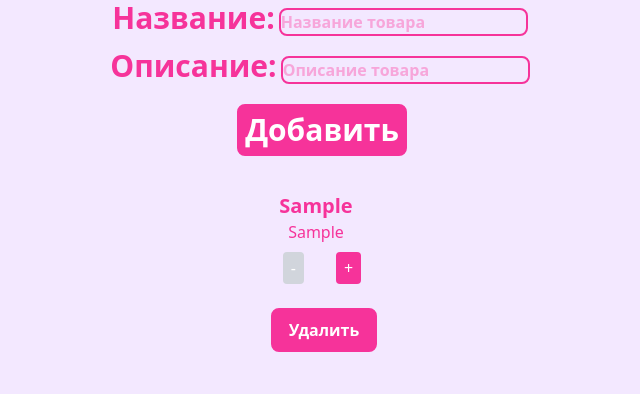
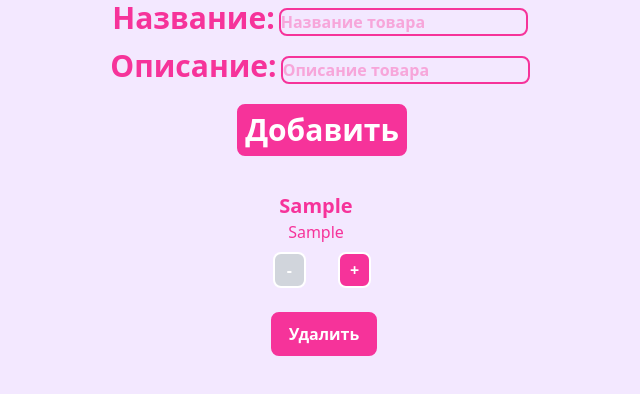
Before and after one commit to hio1337/C-Users-csgop-OneDrive-Guide-DAO-project-10-tailwind, a React (Vite) app in the folder Guide-DAO-project-10-tailwind/my-project/: page / in a window 1280 px wide. Both pictures are taken after typing "Sample", "Sample" into the empty fields and a click on the input "Добавить". Shown: the top 394 px of the page, without its empty margins (318-958 px from the left). Built offline with nearby package versions, Linux system fonts and the light colour scheme; no server answers.

Commit message:
Update item.jsx

```diff
--- a/Guide-DAO-project-10-tailwind/my-project/src/item.jsx
+++ b/Guide-DAO-project-10-tailwind/my-project/src/item.jsx
@@ -27,14 +27,14 @@ export default function Item(props) {
       </div>
       <div className="item-quantity flex items-center space-x-4 mt-2">
         <button
-          className="item-less bg-pink-500 text-white px-2 py-1 rounded disabled:bg-gray-300  hover:bg-pink-600 transition-colors duration-300"
+          className="item-less bg-pink-500 font-bold text-white px-3 py-1 rounded-lg border-2 disabled:bg-gray-300  hover:text-pink-500 hover:bg-purple-100 p-1.5 transition-colors duration-400"
           disabled={total === 0}
           onClick={handleRemoveClick}
         >
           -
         </button>
         <h3 className="item-total text-pink-500 font-bold text-xl">{total ? total : ""}</h3>
-        <button className="item-more bg-pink-500 text-white px-2 py-1 rounded  hover:bg-pink-600 transition-colors duration-300" onClick={handleAddClick}>
+        <button className="item-more bg-pink-500 font-bold text-white px-2.5 py-1 rounded-lg border-2 disabled:bg-gray-300  hover:text-pink-500 hover:bg-purple-100 p-1.5 transition-colors duration-400" onClick={handleAddClick}>
           +
         </button>
       </div>
```
